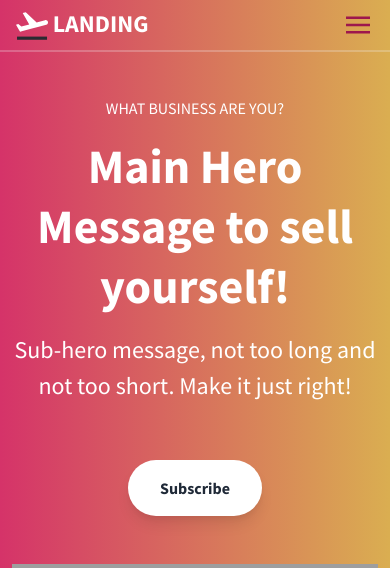
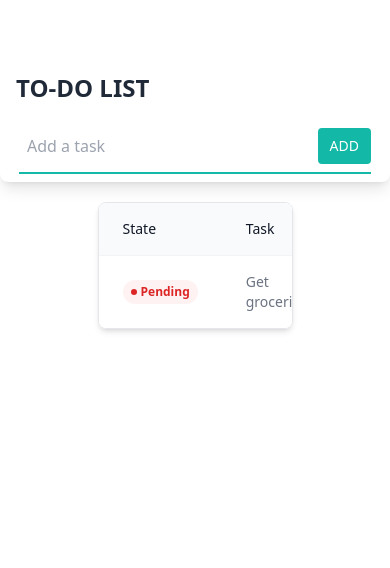
Before and after one commit to coderam9898/democlass_project, a Django app: page / in a window 390 px wide. Shown: the top 568 px of the page. After the commit the page ends 332 px from the top, so only its background shows below. Run offline with Django 4.2, Linux system fonts and the light colour scheme; data comes from the database, SQL or seed files in the repository; both versions use the stored data as it was after the commit; some libraries are stand-ins or nearby versions; grey boxes are pictures that could not be loaded.

Commit message:
added todo html page

```diff
--- a/demo_app/templates/home.html
+++ b/demo_app/templates/home.html
@@ -51,7 +51,7 @@
               <a class="inline-block py-2 px-4 text-black font-bold no-underline" href="#">Active</a>
             </li>
             <li class="mr-3">
-              <a class="inline-block text-black no-underline hover:text-gray-800 hover:text-underline py-2 px-4" href="#">link</a>
+              <a class="inline-block text-black no-underline hover:text-gray-800 hover:text-underline py-2 px-4" href="/home">home</a>
             </li>
             <li class="mr-3">
               <a class="inline-block text-black no-underline hover:text-gray-800 hover:text-underline py-2 px-4" href="#">link</a>
--- a/demo_app/templates/index.html
+++ b/demo_app/templates/index.html
@@ -11,24 +11,26 @@
     <!-- component -->
 
 <!-- second one -->
-
+<!-- <form action="/action_page.php" method="get">
+    <label for="fname">First name:</label>
+    <input type="text" id="fname" name="fname"><br><br>
+    <label for="lname">Last name:</label>
+    <input type="text" id="lname" name="lname"><br><br>
+    <input type="submit" value="Submit">
+  </form> -->
 <div class="max-w-md mx-auto bg-white shadow-lg rounded-lg overflow-hidden mt-16">
     <div class="px-4 py-2">
         <h1 class="text-gray-800 font-bold text-2xl uppercase">To-Do List</h1>
     </div>
-    <form class="w-full max-w-sm mx-auto px-4 py-2">
+    <form class="w-full max-w-sm mx-auto px-4 py-2" action="/add" method="POST">
         <div class="flex items-center border-b-2 border-teal-500 py-2">
-            <input
+            <input name = 'task'
                 class="appearance-none bg-transparent border-none w-full text-gray-700 mr-3 py-1 px-2 leading-tight focus:outline-none"
                 type="text" placeholder="Add a task">
-            <a href="/add/"
-                class="flex-shrink-0 bg-teal-500 hover:bg-teal-700 border-teal-500 hover:border-teal-700 text-sm border-4 text-white py-1 px-2 rounded"
-                type="button">
-                Add
-        </a>
+                <button type="submit" class="flex-shrink-0 bg-teal-500 hover:bg-teal-700 border-teal-500 hover:border-teal-700 text-sm border-4 text-white py-1 px-2 rounded">ADD</button>
         </div>
     </form>
-    <ul class="divide-y divide-gray-200 px-4">
+    <!-- <ul class="divide-y divide-gray-200 px-4">
         {% for d in data %}
         <li class="py-4">
             <div class="flex items-center">
@@ -38,10 +40,58 @@
                     <span class="text-lg font-medium">{{d.id}}</span>
                     <span class="text-sm font-light text-gray-500">{{d.task}}</span>
                 </label>
+                <div class="flex mb-4 items-center">
+
+                    <button class="flex-no-shrink p-2 ml-4 mr-2 border-2 rounded hover:text-white text-green-600 border-green-600 hover:bg-green-600">Done</button>
+                    <button class="flex-no-shrink p-2 ml-2 border-2 rounded text-red-500 border-red-500 hover:text-white hover:bg-red-500">Remove</button>
+                </div>
+
             </div>
         </li>
         {%endfor%}
-    </ul>
+    </ul> -->
 </div>
+
+<!-- component -->
+<div class="m-5 ml-[25%] mr-[25%] overflow-hidden rounded-lg border border-gray-200 shadow-md">
+    <table class="w-full border-collapse bg-white text-left text-sm text-gray-500">
+      <thead class="bg-gray-50">
+        <tr>
+          <th scope="col" class="px-6 py-4 font-medium text-gray-900">State</th>
+          <th scope="col" class="px-6 py-4 font-medium text-gray-900">Task</th>
+          <th scope="col" class="px-6 py-4 font-medium text-gray-900"></th>
+        </tr>
+      </thead>
+      <tbody class="divide-y divide-gray-100 border-t border-gray-100">
+        {% for d in data %}
+        <tr class="hover:bg-gray-50">
+          <td class="px-6 py-4">
+            <span class="inline-flex items-center gap-1 rounded-full bg-red-50 px-2 py-1 text-xs font-semibold text-red-600">
+              <span class="h-1.5 w-1.5 rounded-full bg-red-600"></span>
+              Pending
+            </span>
+          </td>
+          <td class="px-6 py-4">{{d.task}}</td>
+
+          <td class="px-6 py-4">
+            <div class="flex justify-end gap-4">
+              <a x-data="{ tooltip: 'Delete' }" href="{% url 'delete' d.id %}">
+                <svg xmlns="http://www.w3.org/2000/svg" fill="none" viewBox="0 0 24 24" stroke-width="1.5" stroke="red" class="h-6 w-6" x-tooltip="tooltip">
+                  <path stroke-linecap="round" stroke-linejoin="round" d="M14.74 9l-.346 9m-4.788 0L9.26 9m9.968-3.21c.342.052.682.107 1.022.166m-1.022-.165L18.16 19.673a2.25 2.25 0 01-2.244 2.077H8.084a2.25 2.25 0 01-2.244-2.077L4.772 5.79m14.456 0a48.108 48.108 0 00-3.478-.397m-12 .562c.34-.059.68-.114 1.022-.165m0 0a48.11 48.11 0 013.478-.397m7.5 0v-.916c0-1.18-.91-2.164-2.09-2.201a51.964 51.964 0 00-3.32 0c-1.18.037-2.09 1.022-2.09 2.201v.916m7.5 0a48.667 48.667 0 00-7.5 0" />
+                </svg>
+              </a>
+              <a x-data="{ tooltip: 'Edite' }" href="#" class="h-6 w-6">
+                <!-- <svg xmlns="http://www.w3.org/2000/svg" fill="none" viewBox="0 0 24 24" stroke-width="1.5" stroke="currentColor" class="h-6 w-6" x-tooltip="tooltip">
+                  <path stroke-linecap="round" stroke-linejoin="round" d="M16.862 4.487l1.687-1.688a1.875 1.875 0 112.652 2.652L6.832 19.82a4.5 4.5 0 01-1.897 1.13l-2.685.8.8-2.685a4.5 4.5 0 011.13-1.897L16.863 4.487zm0 0L19.5 7.125" />
+                </svg> -->
+              </a>
+            </div>
+          </td>
+        </tr>
+        {%endfor%}
+      </tbody>
+    </table>
+  </div>
+
 </body>
 </html>
--- a/demo_app/urls.py
+++ b/demo_app/urls.py
@@ -4,7 +4,12 @@ urlpatterns = [
     path('', views.index, name='index'),
     path('index2/', viewstwo.indextwo, name='indextwo'),
     path('home/', views.home, name='home'),
-    path('add/', views.create, name='add'),
-    path('useradmin/',views.useradmin , name='useradmin')
+    path('add', views.create, name='add'),
+    # path('delete', views.delete, name='delete'),
+    path('<int:id>/delete', views.delete, name='delete'),
+    path('useradmin/',views.useradmin , name='useradmin'),
+    path('newuser',views.newreg,name='newreg'),
+    path('users',views.users,name='users')
+
 
 ]
--- a/demo_app/views.py
+++ b/demo_app/views.py
@@ -1,14 +1,14 @@
-from django.shortcuts import render
+from django.shortcuts import get_object_or_404, redirect, render
 from django.template import loader
-from django.http import HttpResponse, HttpResponseRedirect
+from django.http import HttpResponse, HttpResponseRedirect , JsonResponse
 from django.urls import reverse
-from  .models import demousers,todo,simpletodo
+from  .models import demousers,todo,simpletodo,newuser
 from django.contrib import messages
 
 # Create your views here.
 def index(request):
     # template = loader.get_template('templates/index.html')
-    template = loader.get_template('home.html')
+    template = loader.get_template('index.html')
     u = simpletodo.objects.all().values('id','task')
     print(u)
     # return HttpResponse(u)
@@ -34,18 +34,46 @@ def add(request):
         }
         return HttpResponse(template.render(context,request))
 
-def create(request):
+def creates(request):
   if request.method == 'POST':
-    em = request.POST.get['email']
+    em = request.POST.get['task']
     newsub = simpletodo(task=em)
     newsub.save()
     success = 'user '+em+' recorded successfuly'
-    return HttpResponse('success')
+    template = loader.get_template('index.html')
+    return HttpResponse(template.render({}, request))
 
 
+def delete(request, id):
+    todo = get_object_or_404(simpletodo, pk=id)
+    todo.delete()
+
+    return redirect('index')
+
+
+def create(request):
+    if request.method == 'POST':
+        name = request.POST.get('task')
+        print(name)
+        nuser = simpletodo(task = name)
+        nuser.save()
+    else:
+        print('unspported data')
+
+    # return  HttpResponse('hello world')
+    # return HttpResponseRedirect('index')
+    return HttpResponseRedirect(reverse('index'))
+
 def home(request):
-  template = loader.get_template('index.html')
-  return HttpResponse(template.render({}, request))
+    template = loader.get_template('index.html')
+    u = simpletodo.objects.all().values('id','task')
+    print(u)
+    # return HttpResponse(u)
+    context = {
+    'data' : u,
+    }
+    return HttpResponse(template.render(context,request))
+
 
 
 def adds(request):
@@ -80,3 +108,29 @@ def useradmin(request):
      }
      template = loader.get_template('admin.html')
      return HttpResponse(template.render(context,request))
+
+
+def newreg(request):
+    if request.method == 'POST':
+        name = request.POST.get('username')
+        email = request.POST.get('email')
+        password = request.POST.get('password')
+        phone = request.POST.get('phone_no')
+        address = request.POST.get('address')
+        nuser = newuser(name = name, uemail = email, password= password,phone = phone , address = address)
+        nuser.save()
+    else:
+        print('unspported data')
+
+    return  HttpResponse('hello world')
+
+import requests
+# Create your views here.
+def users(request):
+    #pull data from third party rest api
+    response = requests.get('https://jsonplaceholder.typicode.com/posts')
+    #convert reponse data into json
+    users = response.json()
+    # print(users)
+    # return HttpResponse(users)
+    return JsonResponse(users,safe=False)
--- a/democlass_project/settings.py
+++ b/democlass_project/settings.py
@@ -26,7 +26,7 @@ MIDDLEWARE = [
     'django.middleware.security.SecurityMiddleware',
     'django.contrib.sessions.middleware.SessionMiddleware',
     'django.middleware.common.CommonMiddleware',
-    'django.middleware.csrf.CsrfViewMiddleware',
+    # 'django.middleware.csrf.CsrfViewMiddleware',
     'django.contrib.auth.middleware.AuthenticationMiddleware',
     'django.contrib.messages.middleware.MessageMiddleware',
     'django.middleware.clickjacking.XFrameOptionsMiddleware',
```
Also changed, not shown: demo_app/models.py (+14 -0 lines), demo_app/templates/login.html (added, +31 -0 lines), demo_app/templates/todo.html (added, +37 -0 lines), db.sqlite3, demo_app/migrations/0004_newuser.py (added).
